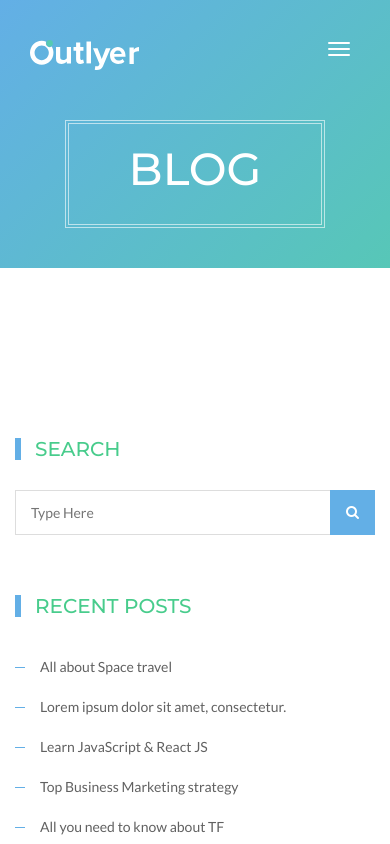
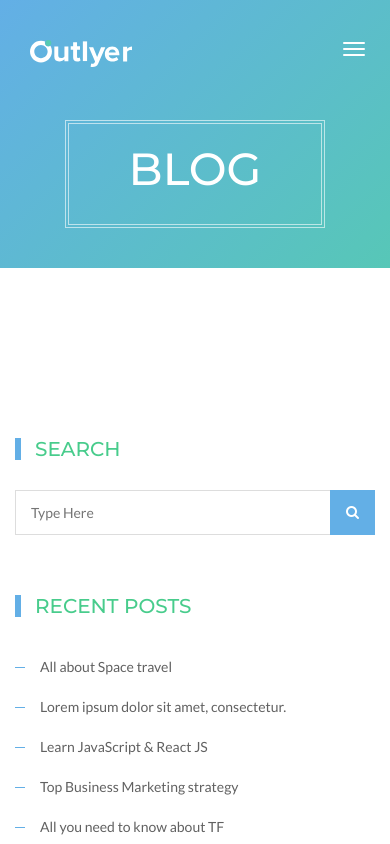
Before and after one commit to manolobevia/outlyer, a plain HTML site: page blog.html in a window 390 px wide. Shown: the top 844 px of the page. Drawn offline with Linux system fonts and the light colour scheme.

Commit message:
Make responsive main menu width 100%

```diff
--- a/css/responsive.css
+++ b/css/responsive.css
@@ -1,4 +1,13 @@
 @media (max-width: 1200px) {
+
+    #main-nav .container {
+      width: 100%;
+      z-index: 999;
+      padding: 0;
+    }
+    .navbar-brand img {
+      padding-left: 15px;
+    }
     .navbar-header {
         float: none;
     }
```
